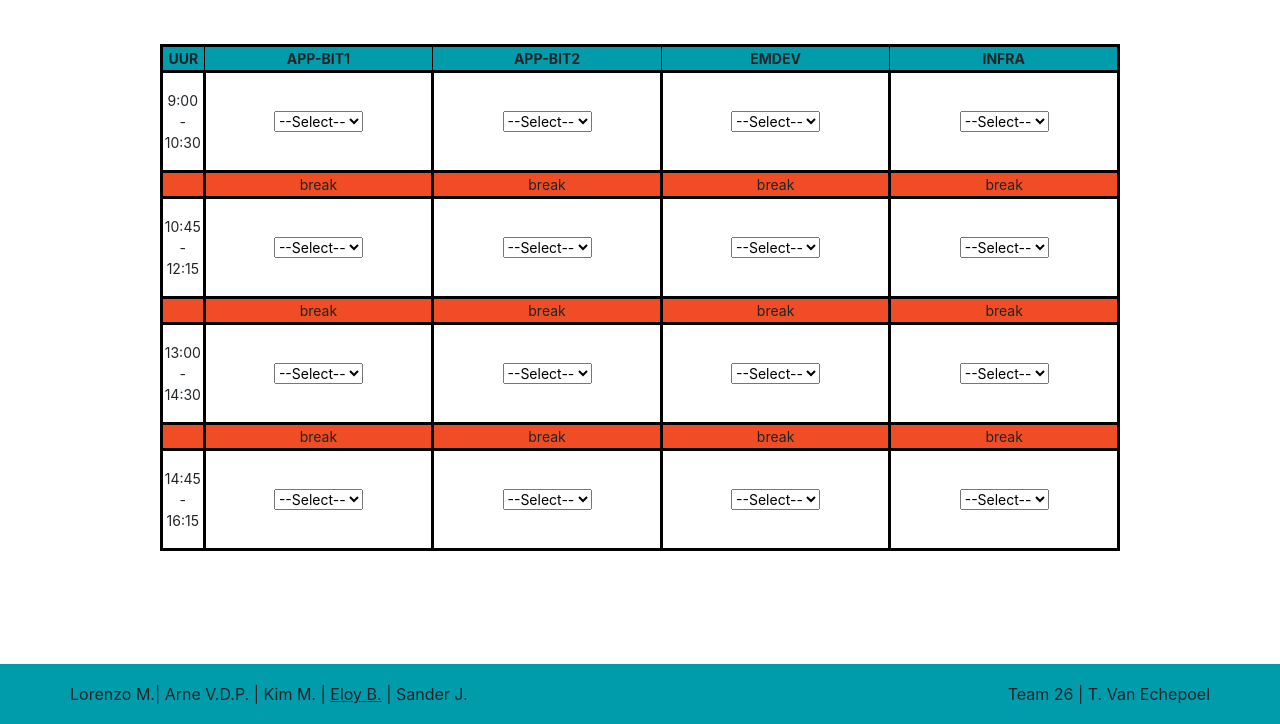
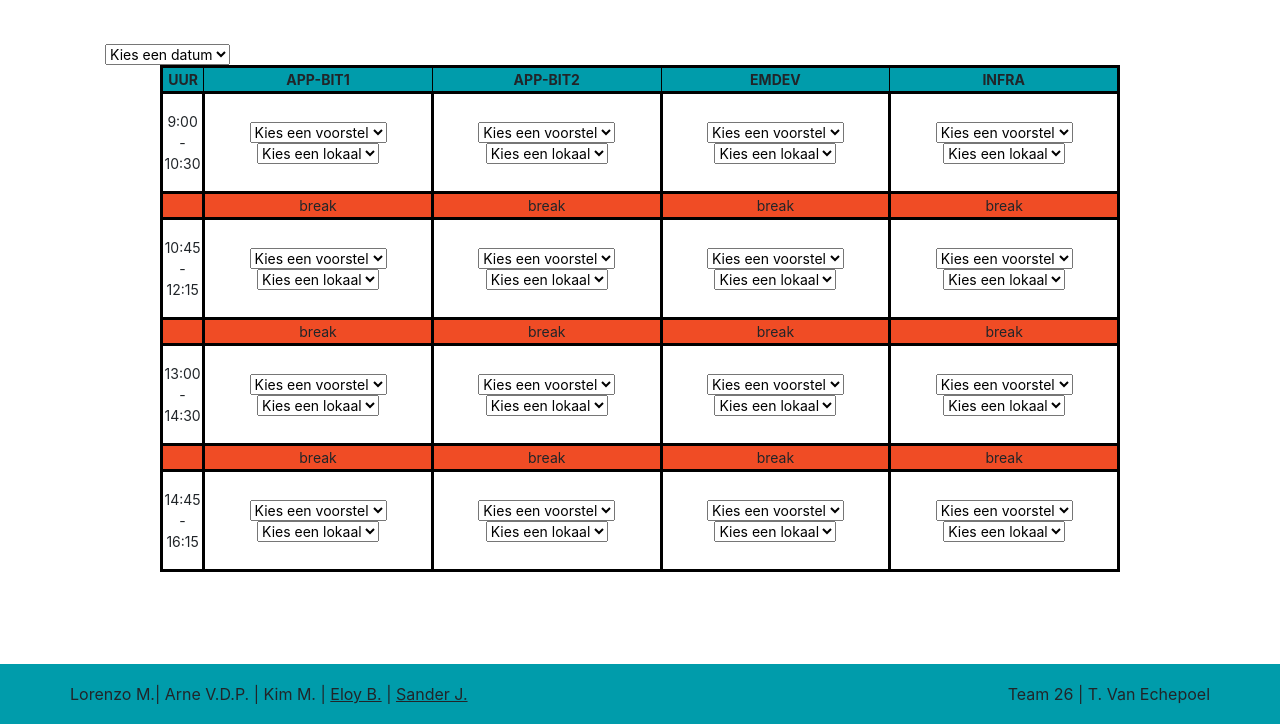
Before and after one commit to r0456412/PHPproject, a CodeIgniter app: page /PHPproject/index.php/planning/planning in a window 1280 px wide. Shown: the part 76-800 px from the top of the page. Run offline with CodeIgniter, Linux system fonts and the light colour scheme; tables that the repository leaves empty or names only in its code hold one stand-in row (values such as "Sample post"); some libraries are stand-ins or nearby versions.

Commit message:
planning dropdowns

```diff
--- a/project/application/controllers/Planning.php
+++ b/project/application/controllers/Planning.php
@@ -14,14 +14,18 @@
 	public function planning()
 	{
             $this->load->model('planning_model');
+            $this->load->model('lokaal_model');
+            $this->load->model('datum_model');
 
             $data['titel'] = 'Planning';
             $data['gebruiker']  = $this->authex->getGebruikerInfo();
             $data['voorstellen'] = $this->planning_model->getVoorstel();
-            $data['auteur'] = "Lorenzo M.| Arne V.D.P. | Kim M. | <u>Eloy B.</u> | Sander J.";
+            $data['lokalen'] = $this->lokaal_model->getLokaal();
+            $data['datums'] = $this->datum_model->getDatum();
+            $data['auteur'] = "Lorenzo M.| Arne V.D.P. | Kim M. | <u>Eloy B.</u> | <u>Sander J.</u>";
             $data['link'] = 'home/admin';
 
-            $partials = array('hoofding' => 'main_header', 'menu' => 'main_menu', 'inhoud' => 'planning.php');
+            $partials = array('hoofding' => 'main_header', 'menu' => 'main_menu', 'inhoud' => 'planning');
 
             $this->template->load('main_master', $partials, $data);
 	}
@@ -29,9 +33,9 @@
 	{
             $data['titel'] = 'Planning';
             $data['gebruiker']  = $this->authex->get();
-            $data['auteur'] = "Lorenzo M.| Arne V.D.P. | Kim M. | <u>Eloy B.</u> | Sander J.";
+            $data['auteur'] = "Lorenzo M.| Arne V.D.P. | Kim M. | <u>Eloy B.</u> | <u>Sander J.</u>";
 
-            $partials = array('hoofding' => 'main_header', 'menu' => 'main_menu', 'inhoud' => 'planning.php');
+            $partials = array('hoofding' => 'main_header', 'menu' => 'main_menu', 'inhoud' => 'planning');
 
             $this->template->load('main_master', $partials, $data);
 	}
--- /dev/null
+++ b/project/application/models/Lokaal_model.php
@@ -0,0 +1,21 @@
+<?php
+
+
+class Lokaal_model extends CI_Model {
+
+    function __construct() {
+        parent::__construct();
+    }
+
+
+
+    function getLokaal(){
+        $this->db->order_by('nummer','asc');
+        $query = $this->db->get('Lokaal');
+        return $query->result();
+    }
+
+
+}
+
+?>
--- /dev/null
+++ b/project/application/models/datum_model.php
@@ -0,0 +1,20 @@
+<?php
+
+class Datum_model extends CI_Model {
+
+    function __construct() {
+        parent::__construct();
+    }
+
+
+
+    function getDatum(){
+        $this->db->order_by('datum','asc');
+        $query = $this->db->get('Datum');
+        return $query->result();
+    }
+
+
+}
+
+?>
--- a/project/application/views/planning.php
+++ b/project/application/views/planning.php
@@ -2,6 +2,11 @@
 
 echo pasStylesheetAan("/css/planning.css");
 
+$options[0] = 'Kies een datum';
+        foreach($datums as $datum){
+            $options[$datum->id] = $datum->datum;
+        }
+echo form_dropdown('land*-',$options,'0');
 echo "<table border='1'>";
 ?>
 
@@ -15,9 +20,13 @@
 
 <?php
 
-     $options[0] = '--Select--';
+     $options[0] = 'Kies een voorstel';
         foreach($voorstellen as $voorstel){
             $options[$voorstel->id] = $voorstel->titel;
+        }
+        $lokaalOptions[0] = 'Kies een lokaal';
+        foreach($lokalen as $lokaal){
+            $lokaalOptions[$lokaal->id] = $lokaal->nummer;
         }
 
     for($tr=1;$tr<=7;$tr++){
@@ -28,7 +37,8 @@
                     echo "<td align='center' class='eerste'>"; if ($tr == 1){echo"9:00 - 10:30";}elseif($tr == 3){echo"10:45 - 12:15";}elseif($tr == 5){echo"13:00 - 14:30";}else{echo"14:45 - 16:15";}"</td>";
                 } else{
                     echo "<td align='center'>";
-                    echo form_dropdown('land', $options, '0');
+                    echo form_dropdown('land*-', $options, '0');
+                    echo form_dropdown('land*-', $lokaalOptions, '0');
                     echo "</td>";
                 }
 
```
Also changed, not shown: project/application/css/planning.css (line endings or trailing spaces), 9 other files.
